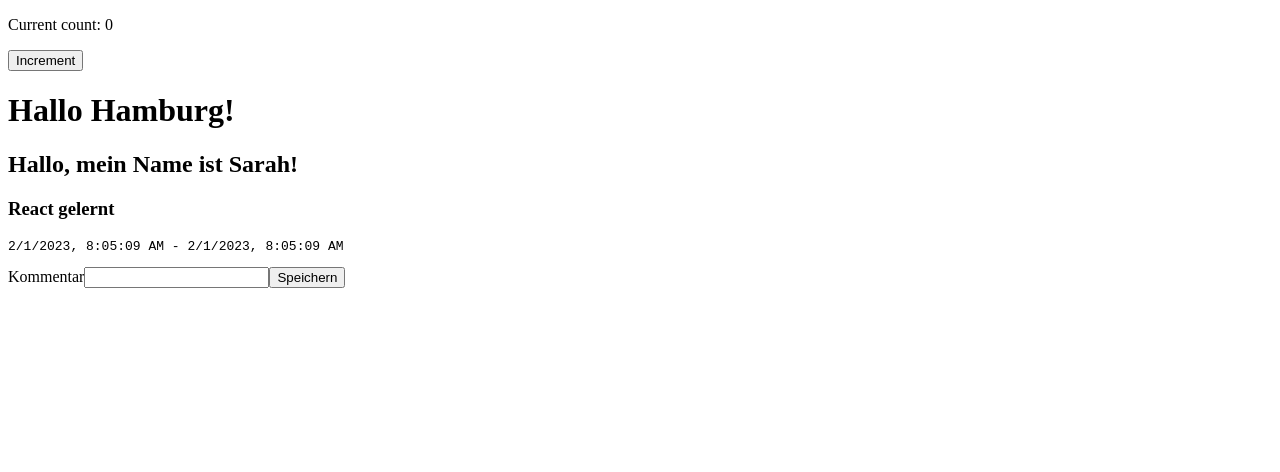
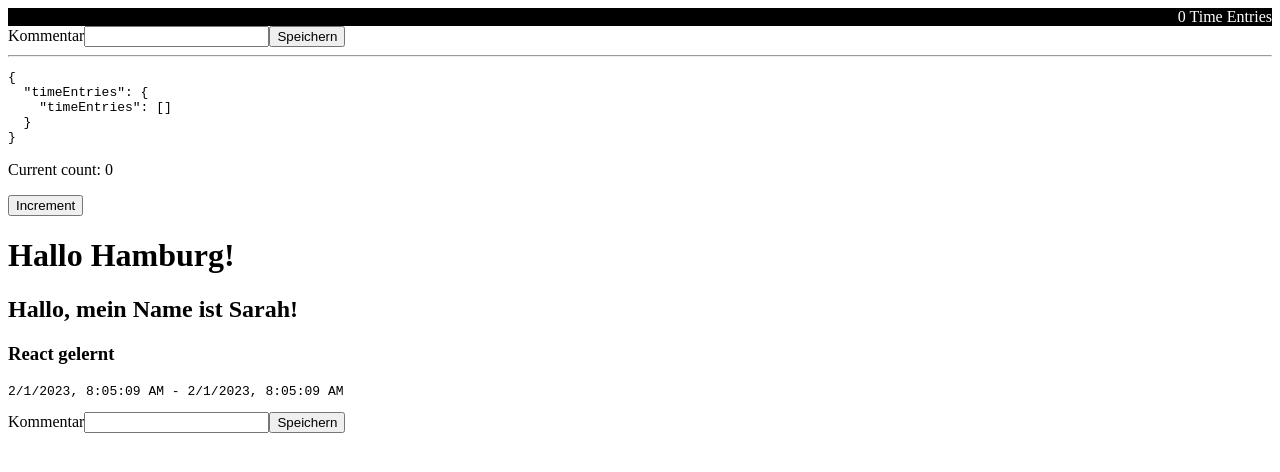
Before and after one commit to SuoraGmbH/react-workshop-2023-01-hl, a React (Create React App) app: page / in a window 1280 px wide. Shown: the top 472 px of the page. Built offline with nearby package versions, Linux system fonts and the light colour scheme.

Commit message:
Integrated redux

```diff
--- a/src/App.tsx
+++ b/src/App.tsx
@@ -6,6 +6,10 @@ import TimeEntryList from "./components/TimeEntryList";
 import TimeEntry from "./domain/TimeEntry";
 import { configureStore } from "./redux/configureStore";
 import { Provider } from "react-redux";
+import TimeEntryFormWithRedux from "./components/TimeEntryFormWithRedux";
+import TimeEntryListWithRedux from "./components/TimeEntryListWithRedux";
+import NavBar from "./components/NavBar";
+import ChristiansDreckigerReduxDebugger from "./components/ChristiansDreckigerReduxDebugger";
 
 const store = configureStore();
 
@@ -26,6 +30,11 @@ export function App() {
 
   return (
     <Provider store={store}>
+      <NavBar />
+      <TimeEntryFormWithRedux />
+      <TimeEntryListWithRedux />
+      <hr />
+      <ChristiansDreckigerReduxDebugger />
       <Counter />
       <h1>Hallo Hamburg!</h1>
       <h2>Hallo, mein Name ist Sarah!</h2>
@@ -33,6 +42,7 @@ export function App() {
 
       <TimeEntryForm onNewTimeEntry={handleNewTimeEntry} />
       <TimeEntryList timeEntries={timeEntries} />
+      <TimeEntryListWithRedux />
     </Provider>
   );
 }
--- /dev/null
+++ b/src/components/ChristiansDreckigerReduxDebugger.tsx
@@ -0,0 +1,12 @@
+import React from "react";
+import { useSelector } from "react-redux";
+
+const ChristiansDreckigerReduxDebugger: React.FunctionComponent = () => {
+  const state = useSelector(function (globalState) {
+    return globalState;
+  });
+
+  return <pre>{JSON.stringify(state, undefined, 2)}</pre>;
+};
+
+export default ChristiansDreckigerReduxDebugger;
--- /dev/null
+++ b/src/components/NavBar.tsx
@@ -0,0 +1,21 @@
+import React from "react";
+import { useSelector } from "react-redux";
+import { getTimeEntries } from "../redux/timeEntries/timeEntriesReducer";
+
+const NavBar: React.FunctionComponent = () => {
+  const timeEntries = useSelector(getTimeEntries);
+
+  return (
+    <div
+      style={{
+        background: "black",
+        color: "white",
+        textAlign: "right",
+      }}
+    >
+      {timeEntries.length} Time Entries
+    </div>
+  );
+};
+
+export default NavBar;
--- /dev/null
+++ b/src/components/TimeEntryFormWithRedux.tsx
@@ -0,0 +1,17 @@
+import TimeEntryForm from "./TimeEntryForm";
+import React from "react";
+import { useDispatch } from "react-redux";
+import TimeEntry from "../domain/TimeEntry";
+import { addTimeEntry } from "../redux/timeEntries/actions";
+
+const TimeEntryFormWithRedux: React.FunctionComponent = () => {
+  const dispatch = useDispatch();
+
+  const handleNewTimeEntry = (timeEntry: TimeEntry) => {
+    dispatch(addTimeEntry(timeEntry));
+  };
+
+  return <TimeEntryForm onNewTimeEntry={handleNewTimeEntry} />;
+};
+
+export default TimeEntryFormWithRedux;
--- /dev/null
+++ b/src/components/TimeEntryListWithRedux.tsx
@@ -0,0 +1,12 @@
+import React from "react";
+import TimeEntryList from "./TimeEntryList";
+import { useSelector } from "react-redux";
+import { getTimeEntries } from "../redux/timeEntries/timeEntriesReducer";
+
+const TimeEntryListWithRedux: React.FunctionComponent = () => {
+  const timeEntries = useSelector(getTimeEntries);
+
+  return <TimeEntryList timeEntries={timeEntries} />;
+};
+
+export default TimeEntryListWithRedux;
--- a/src/redux/reducer.ts
+++ b/src/redux/reducer.ts
@@ -1,7 +1,10 @@
-const initialState = {};
+import { combineReducers } from "redux";
+import timeEntriesReducer from "./timeEntries/timeEntriesReducer";
 
-type AppAction = unknown;
+// const initialState = {};
+//
+// type AppAction = unknown;
 
-export const appReducer = (state = initialState, action: AppAction) => {
-  return state;
-};
+export const appReducer = combineReducers({
+  timeEntries: timeEntriesReducer,
+});
--- /dev/null
+++ b/src/redux/timeEntries/actions.ts
@@ -0,0 +1,8 @@
+import TimeEntry from "../../domain/TimeEntry";
+
+export const addTimeEntry = (timeEntry: TimeEntry) => {
+  return {
+    type: "TimeEntry/Added",
+    timeEntry: timeEntry,
+  };
+};
--- /dev/null
+++ b/src/redux/timeEntries/timeEntriesReducer.ts
@@ -0,0 +1,25 @@
+import TimeEntry from "../../domain/TimeEntry";
+
+type TimeEntriesState = {
+  timeEntries: TimeEntry[];
+};
+
+const initialState: TimeEntriesState = {
+  timeEntries: [],
+};
+
+export const getTimeEntries = (globalState: any): TimeEntry[] =>
+  globalState.timeEntries.timeEntries;
+
+const timeEntriesReducer = (state = initialState, action: any) => {
+  switch (action.type) {
+    case "TimeEntry/Added":
+      return {
+        ...state,
+        timeEntries: [...state.timeEntries, action.timeEntry],
+      };
+  }
+  return state;
+};
+
+export default timeEntriesReducer;
```
Also changed, not shown: 1 other file (tests, documents, lock files or other folders).
